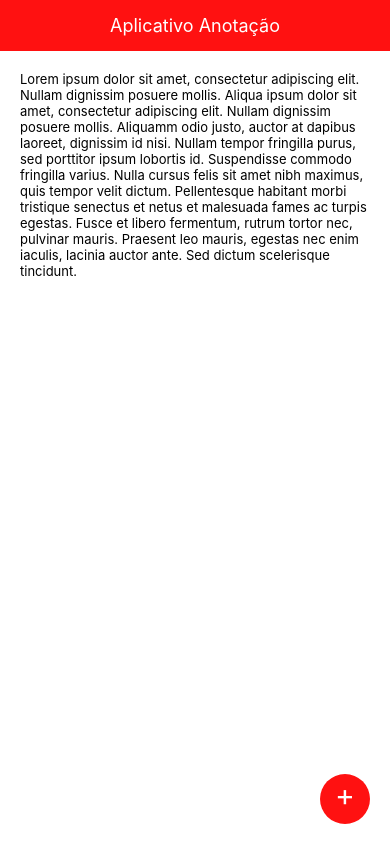
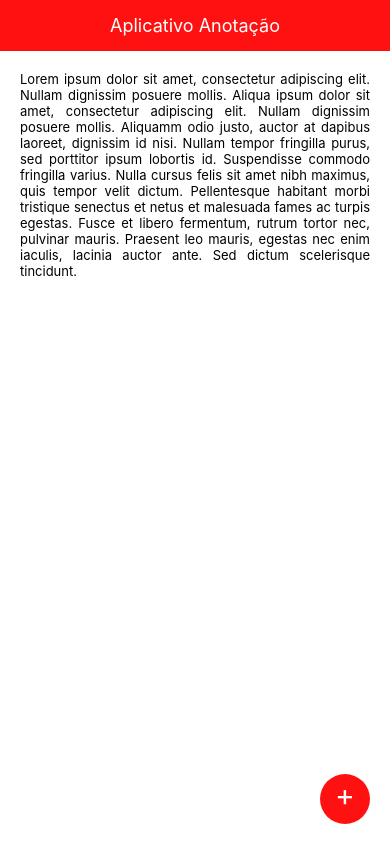
Before and after one commit to almeida11/annotation-app, a React Native app: screen / in a window 390 px wide. Built offline with nearby package versions, Linux system fonts and the light colour scheme.

Commit message:
styles and textInput

```diff
--- a/App.js
+++ b/App.js
@@ -1,6 +1,6 @@
 import { StatusBar } from 'expo-status-bar';
 import React,{ useState, useEffect } from 'react';
-import { StyleSheet, Text, View, Button, TouchableOpacity } from 'react-native';
+import { StyleSheet, Text, View, TextInput, TouchableOpacity, TextAlignments } from 'react-native';
 
 export default function App() {
 
@@ -12,11 +12,11 @@ const [anotacao,setarAnotacao] = useState('Lorem ipsum dolor sit amet, consectet
     return(
       <View style={{flex:1}}>
         <StatusBar hidden />
-        <View style={styles.header}><Text style={{textAlign:'center',color:'white',fontSize:18}}>Aplicativo Anotação</Text></View>
+        <View style={styles.Header}><Text style={{textAlign:'center',color:'white',fontSize:18}}>Aplicativo Anotação</Text></View>
 
-        <View style={{padding:20}}><Text style={styles.anotacao}>{anotacao}</Text></View>
+        <View style={{padding:20}}><Text style={styles.Anotacao}>{anotacao}</Text></View>
 
-        <TouchableOpacity onPress={()=> setarEstado('atualizando')} style={styles.btnAnotacao}><Text style={styles.btnAnotacaoTexto}>+</Text></TouchableOpacity>
+        <TouchableOpacity onPress={()=> setarEstado('atualizando')} style={styles.AddAnotacao}><Text style={styles.TextoAddAnotacao}>+</Text></TouchableOpacity>
       </View>
 
     )
@@ -24,10 +24,11 @@ const [anotacao,setarAnotacao] = useState('Lorem ipsum dolor sit amet, consectet
       return(
       <View style={{flex:1}}>
         <StatusBar hidden />
-        <View style={styles.header}><Text style={{textAlign:'center',color:'white',fontSize:18}}>Aplicativo Anotação</Text></View>
+        <View style={styles.Header}><Text style={{textAlign:'center',color:'white',fontSize:18}}>Aplicativo Anotação</Text></View>
 
+        <TextInput style={styles.EditorText} onChangeText={(text)=> setarAnotacao(text)} multiline={true} numberOfLines={5} value={anotacao}></TextInput>
 
-        <TouchableOpacity onPress={()=> setarEstado('leitura')} style={styles.btnSalvar}><Text style={{textAlign:'center',color:'white'}}>Salvar</Text></TouchableOpacity>
+        <TouchableOpacity onPress={()=> setarEstado('leitura')} style={styles.SaveButton}><Text style={{textAlign:'center',color:'white'}}>Salvar</Text></TouchableOpacity>
       </View>
       );
     }
@@ -35,15 +36,16 @@ const [anotacao,setarAnotacao] = useState('Lorem ipsum dolor sit amet, consectet
 }
 
 const styles = StyleSheet.create({
-      header:{
+      Header:{
         width: '100%',
         padding: 15,
         backgroundColor: '#f11'
       },
-      anotacao:{
-        fontSize:13
+      Anotacao:{
+        fontSize:13,
+        textAlign: 'justify'
       },
-      btnAnotacao:{
+      AddAnotacao:{
         position:'absolute',
         right:20,
         bottom:20,
@@ -52,14 +54,14 @@ const styles = StyleSheet.create({
         backgroundColor:'#f11',
         borderRadius:25
       },
-      btnAnotacaoTexto:{
+      TextoAddAnotacao:{
         color:'white',
         position:'relative',
         textAlign:'center',
         top: 3,
         fontSize:30
       },
-      btnSalvar:{
+      SaveButton:{
         position:'absolute',
         right:20,
         bottom:20,
@@ -68,4 +70,12 @@ const styles = StyleSheet.create({
         paddingBottom:10,
         backgroundColor:'#f11',
       },
+      EditorText:{
+        marginTop: 10,
+        marginLeft: 10,
+        marginRight: 10,
+        height: 300,
+        textAlignVertical: 'top',
+
+      }
 });
```
